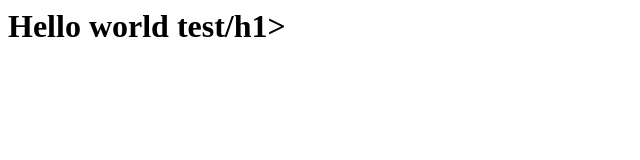
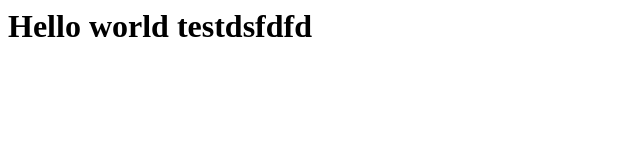
Before and after one commit to dev-koalescedesigns/test, a plain HTML site: page index.html in a window 1280 px wide. Shown: the whole page, without its empty margins (0-640 px from the left). Drawn offline with Linux system fonts and the light colour scheme.

Commit message:
Update index.html

```diff
--- a/index.html
+++ b/index.html
@@ -1 +1 @@
-<h1>Hello world test/h1>
+<h1>Hello world testdsfdfd</h1>
```
